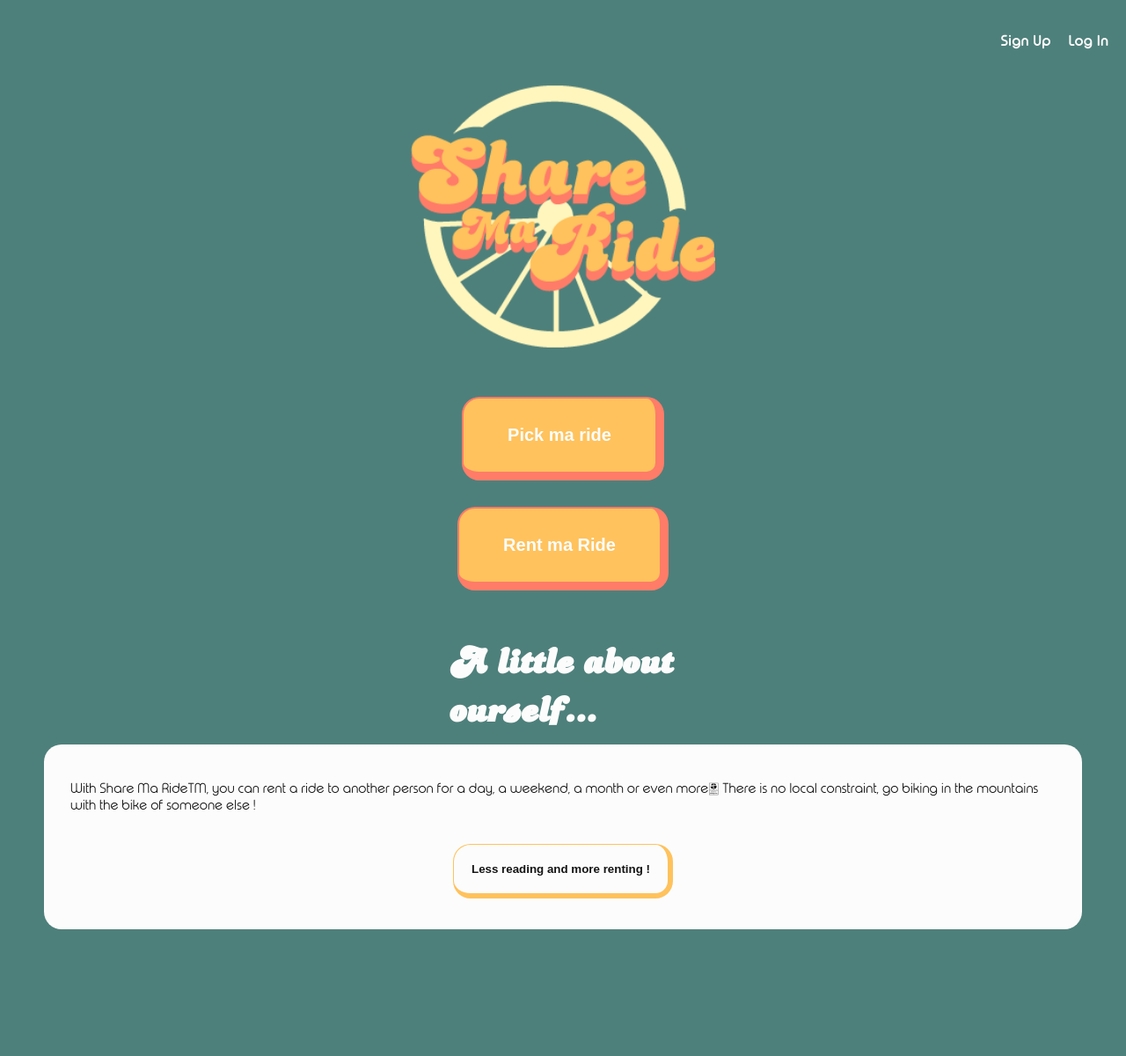
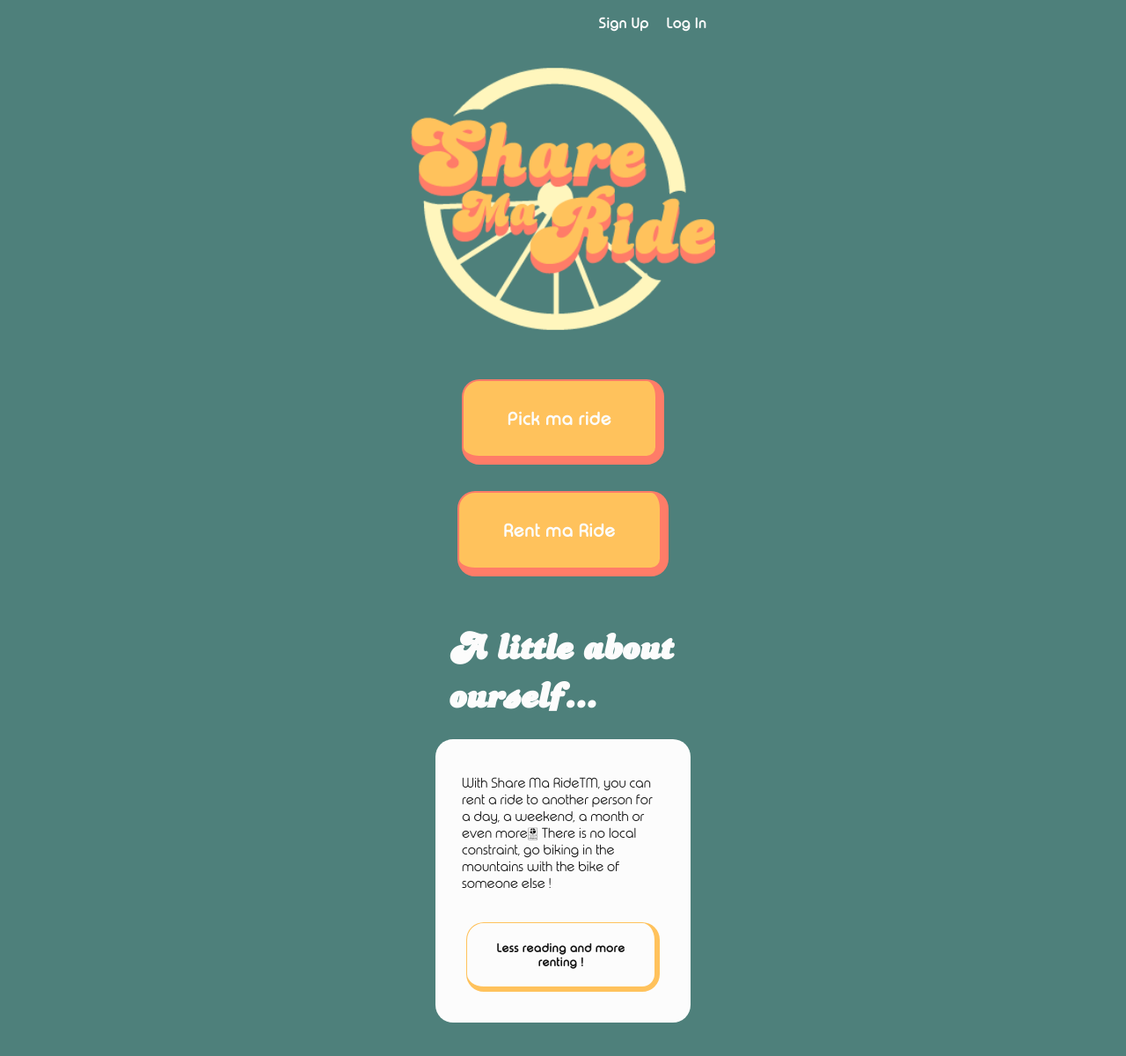
Before and after one commit to Cylecq/share-my-ride, a React (Vite) app in the folder frontend/: page / in a window 1280 px wide. Shown: the whole page at 88% size. Before the commit the page ends 1096 px from the top, so only its background shows below. Built offline with nearby package versions, Linux system fonts and the light colour scheme.

Commit message:
truc much

```diff
--- a/frontend/src/App.css
+++ b/frontend/src/App.css
@@ -73,33 +73,6 @@ button,
 a {
   border: none;
   cursor: pointer;
-}
-
-h1,
-h2,
-h3,
-h4,
-h5,
-h6,
-blockquote,
-p,
-pre,
-dl,
-dd,
-ol,
-ul,
-figure,
-hr,
-fieldset,
-legend {
-  margin: 0;
-  padding: 0;
-}
-
-button,
-a {
-  border: none;
-  cursor: pointer;
   text-decoration: none;
 }
 
@@ -109,5 +82,5 @@ a {
   color: var(--background-card);
   margin: 0 auto;
   width: 260px;
-  margin: 20px auto 10px;
+  margin: 20px auto 20px;
 }
--- a/frontend/src/components/NavBar.css
+++ b/frontend/src/components/NavBar.css
@@ -2,11 +2,9 @@
   display: flex;
   justify-content: space-between;
   align-items: center;
-  margin-top: 20px;
 }
 
 .nav-bar > a {
-  margin: 0 20px;
   color: var(--background-card);
   font-weight: 600;
 }
--- a/frontend/src/pages/Landing.css
+++ b/frontend/src/pages/Landing.css
@@ -6,11 +6,11 @@
 .nav-landing {
   display: flex;
   justify-content: flex-end;
-  width: 100%;
+  margin-right: 80px;
 }
 
 .nav-landing > a {
-  margin: 20px 20px 0 0;
+  margin: 0 20px 0 0;
   color: var(--background-card);
   text-decoration: none;
   font-weight: 600;
@@ -53,6 +53,7 @@
 .buttons > a {
   text-decoration: none;
   color: var(--background-card);
+  font-family: var(--font-text);
 }
 
 .bottom-landing {
@@ -63,7 +64,8 @@
   background-color: var(--background-card);
   border-radius: var(--border-radius);
   padding: 20px;
-  margin: 0 50px 40px;
+  margin: 0 auto 40px;
+  width: 250px;
 }
 
 .bottom-landing > p {
@@ -75,6 +77,7 @@
   margin: 15px;
   padding: 20px;
   font-weight: 600;
+  font-family: var(--font-text);
   border-radius: var(--border-radius);
   background-color: var(--background-card);
   border: solid 1px var(--secondary-color);
--- a/frontend/src/pages/Rent/LookingFor.css
+++ b/frontend/src/pages/Rent/LookingFor.css
@@ -1,3 +1,6 @@
+.look-page {
+  width: 390px;
+}
 .main-look {
   height: 650px;
   margin-top: 30px;
@@ -7,7 +10,7 @@
 }
 
 .button-look {
-  margin: 15px 40px;
+  margin: 15px 0;
   height: 60px;
   border-radius: var(--border-radius);
   background-color: var(--secondary-color);
```
